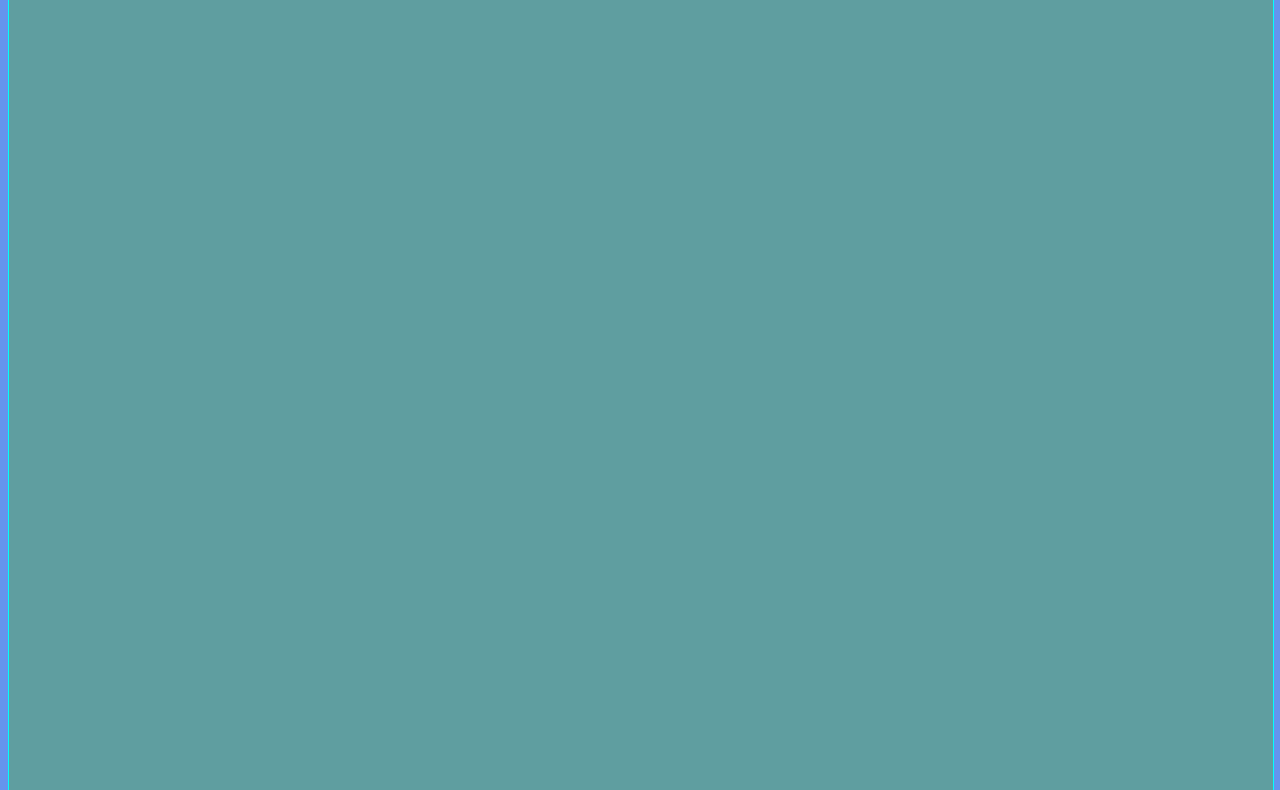
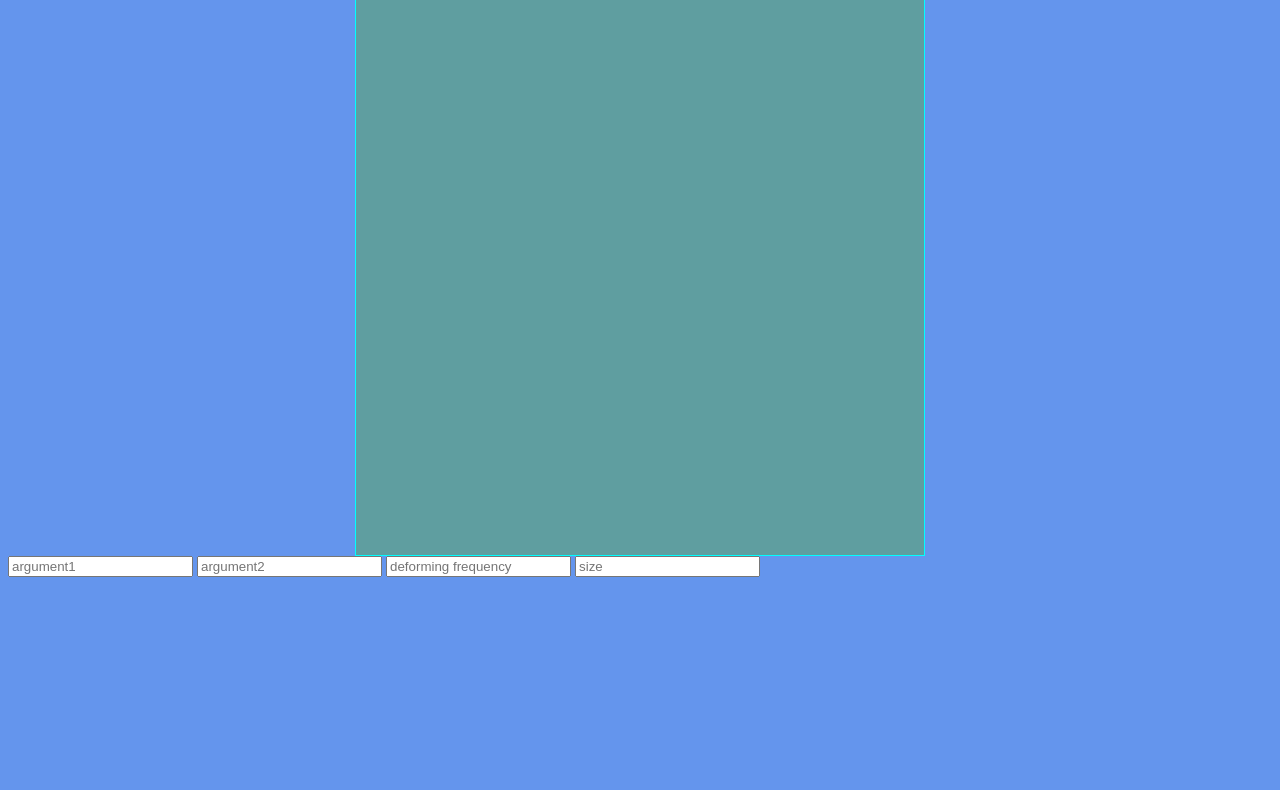
Before and after one commit to emil28092005/Stupid_Doodle_Drawer, a plain HTML site: page index.html in a window 1280 px wide. Shown: the part 60-850 px from the top of the page. After the commit the page ends 800 px from the top, so only its background shows below. Drawn offline with Linux system fonts and the light colour scheme.

Commit message:
resize the canvas

```diff
--- a/css/styles.css
+++ b/css/styles.css
@@ -4,10 +4,11 @@
 
 .canvas {
   display: block;
-  width: 100%;
-  height: 100%;
+  width: 45%;
+  height: 45%;
   background-color: cadetblue;
   border: 1px solid cyan;
+  margin: auto;
 }
 .canvas-title {
   text-align: center;
```
